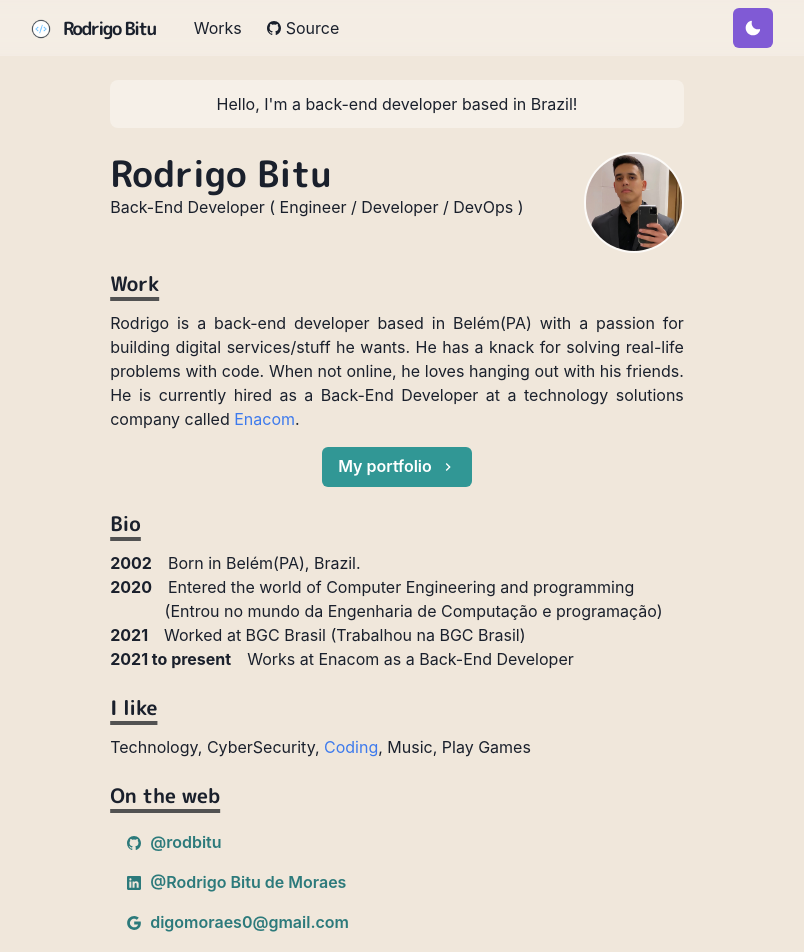
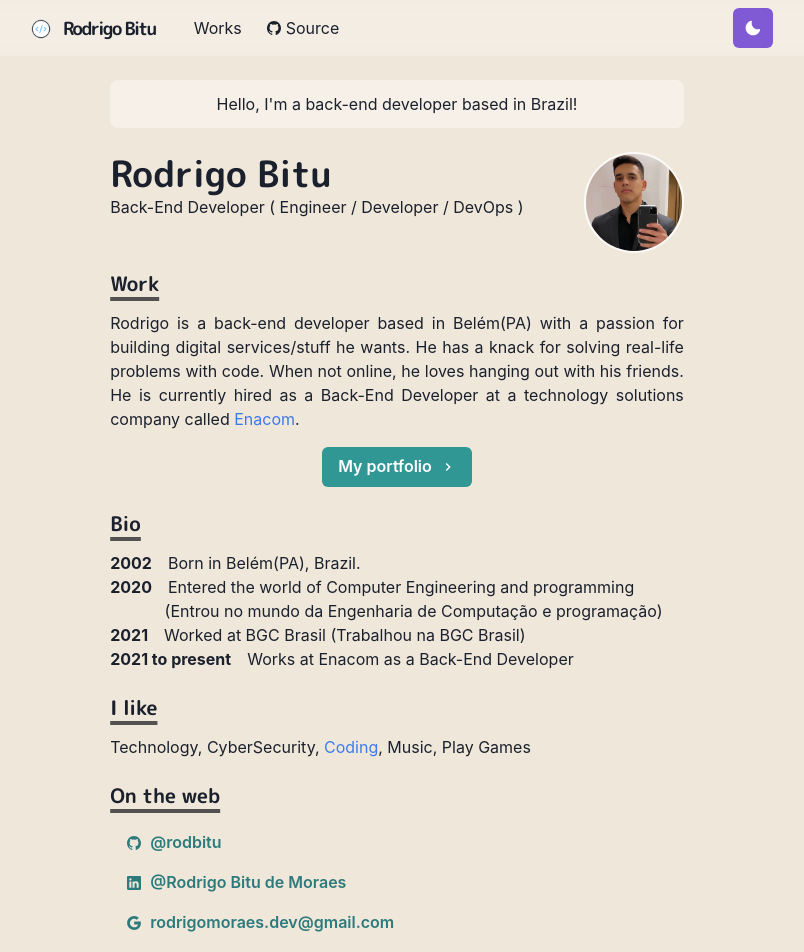
Before and after one commit to rodbitu/Portfolio, a Next.js app: page / in a window 1280 px wide. Shown: the top 952 px of the page, without its empty margins (243-1047 px from the left). Built offline with nearby package versions, Linux system fonts and the light colour scheme.

Commit message:
change gmail

```diff
--- a/package.json
+++ b/package.json
@@ -9,7 +9,7 @@
     "lint": "next lint"
   },
   "keywords": [],
-  "author": "Rodrigo Bitu<digomoraes0@gmail.com>",
+  "author": "Rodrigo Bitu<rodrigomoraes.dev@gmail.com>",
   "license": "MIT",
   "dependencies": {
     "@chakra-ui/icons": "^1.1.1",
--- a/pages/index.js
+++ b/pages/index.js
@@ -155,7 +155,7 @@ const Page = () => {
                   colorScheme="teal"
                   leftIcon={<Icon as={IoLogoGoogle} />}
                 >
-                  digomoraes0@gmail.com
+                  rodrigomoraes.dev@gmail.com
                 </Button>
               </Link>
             </ListItem>
```
